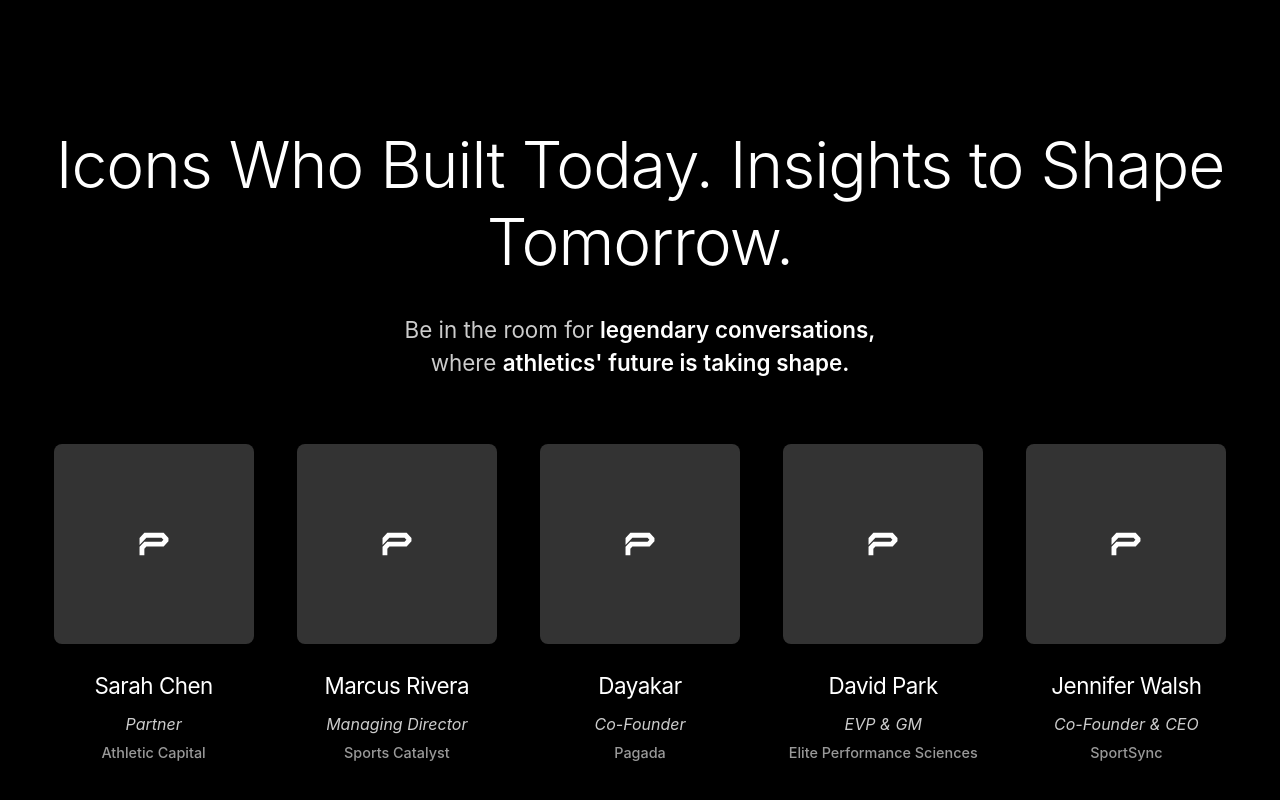
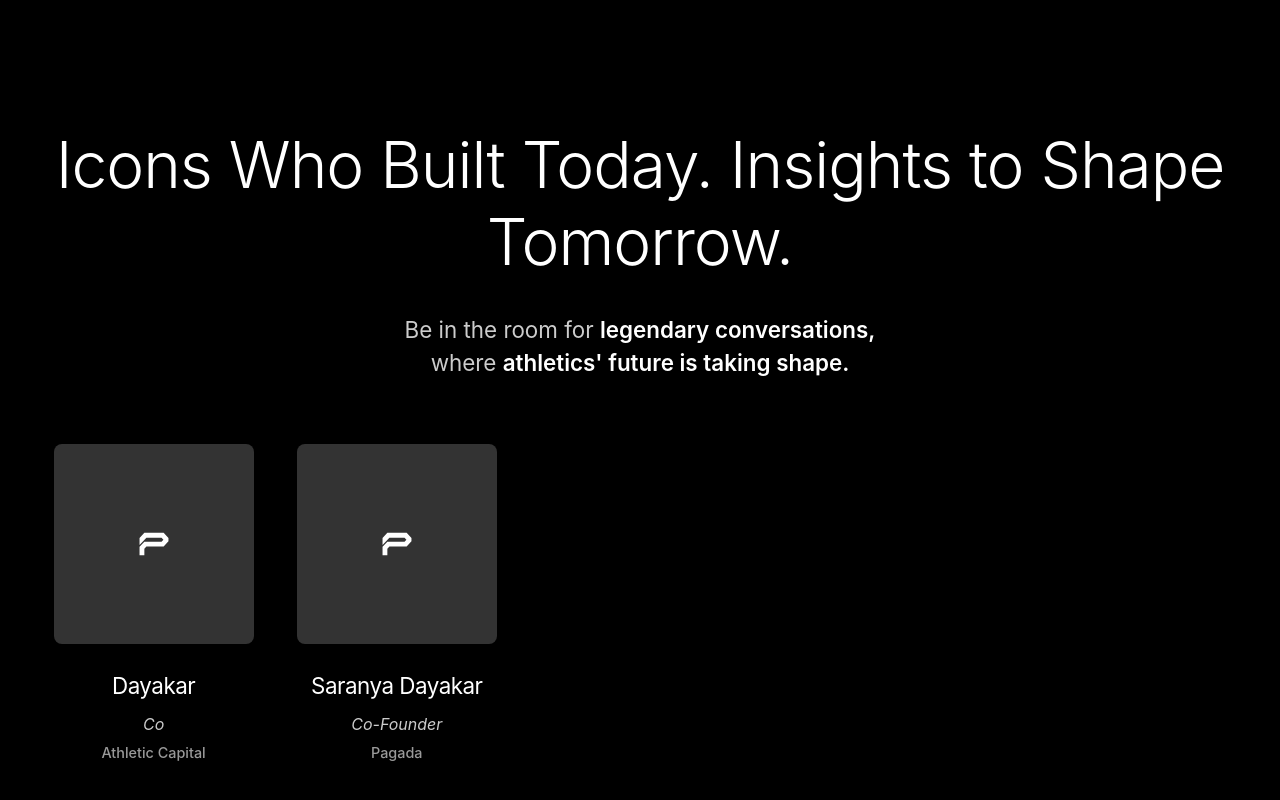
Before and after one commit to hgbytes/pagada-app, a React (Create React App) app: page / in a window 1280 px wide. Shown: the part 769-1569 px from the top of the page. Built offline with nearby package versions, Linux system fonts and the light colour scheme; no server answers.

Commit message:
Team-Update

```diff
--- a/src/App.js
+++ b/src/App.js
@@ -67,37 +67,16 @@ function App() {
           <div className="team-profiles">
             <div className="profile-card">
               <div className="profile-image placeholder-1"></div>
-              <h3 className="profile-name">Sarah Chen</h3>
-              <p className="profile-title">Partner</p>
+              <h3 className="profile-name">Dayakar</h3>
+              <p className="profile-title">Co</p>
               <p className="profile-company">Athletic Capital</p>
             </div>
 
             <div className="profile-card">
               <div className="profile-image placeholder-2"></div>
-              <h3 className="profile-name">Marcus Rivera</h3>
-              <p className="profile-title">Managing Director</p>
-              <p className="profile-company">Sports Catalyst</p>
-            </div>
-
-            <div className="profile-card">
-              <div className="profile-image placeholder-3"></div>
-              <h3 className="profile-name">Dayakar</h3>
+              <h3 className="profile-name">Saranya Dayakar</h3>
               <p className="profile-title">Co-Founder</p>
               <p className="profile-company">Pagada</p>
-            </div>
-
-            <div className="profile-card">
-              <div className="profile-image placeholder-4"></div>
-              <h3 className="profile-name">David Park</h3>
-              <p className="profile-title">EVP & GM</p>
-              <p className="profile-company">Elite Performance Sciences</p>
-            </div>
-
-            <div className="profile-card">
-              <div className="profile-image placeholder-5"></div>
-              <h3 className="profile-name">Jennifer Walsh</h3>
-              <p className="profile-title">Co-Founder & CEO</p>
-              <p className="profile-company">SportSync</p>
             </div>
           </div>
         </div>
```
